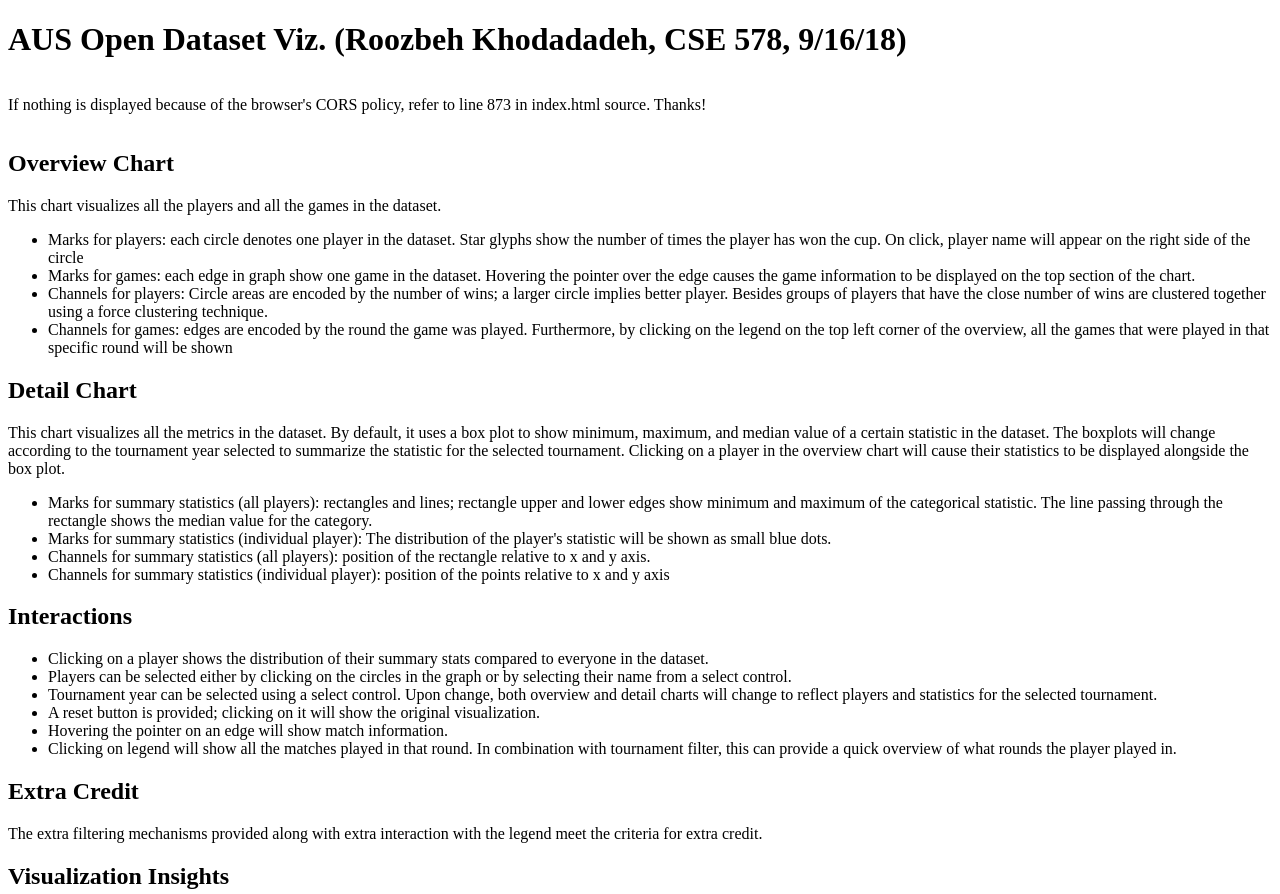
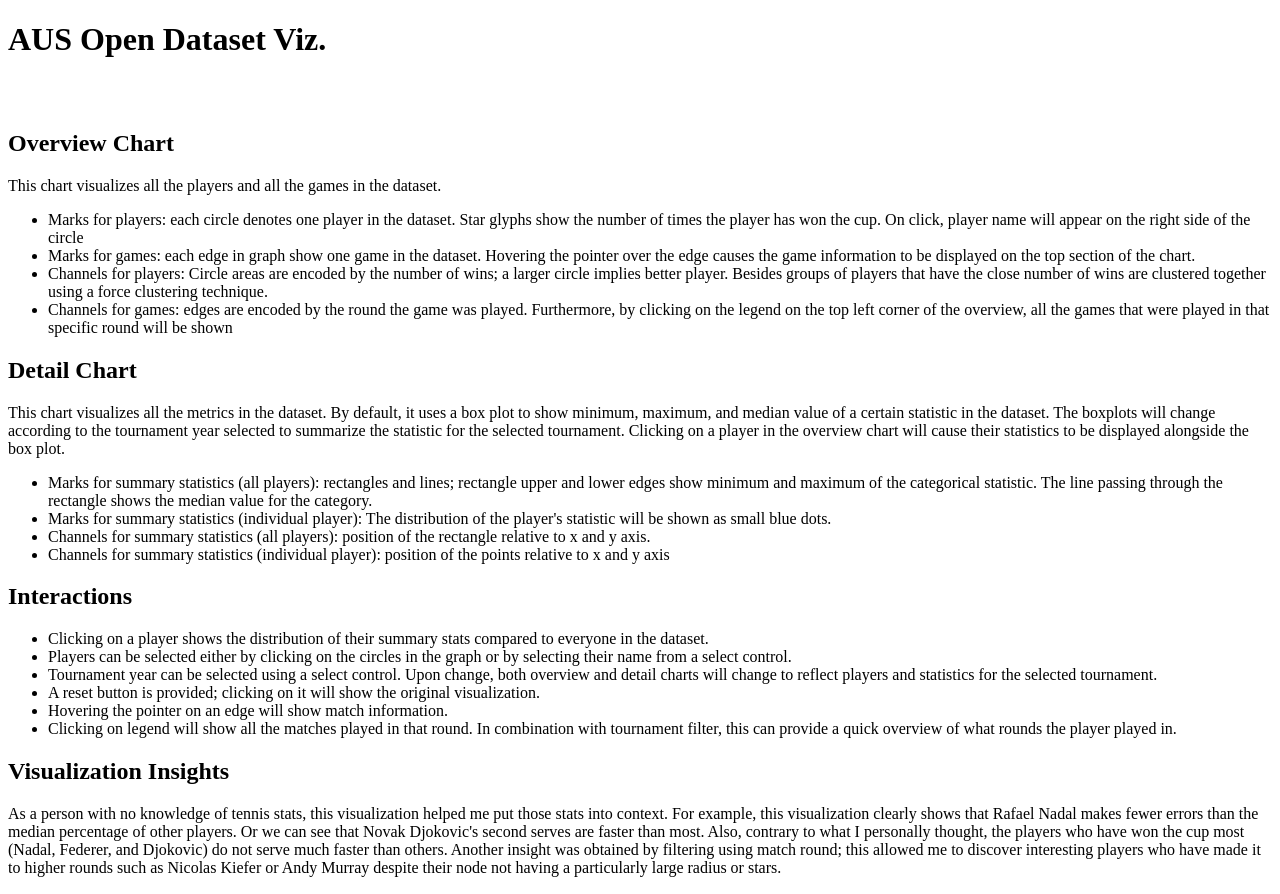
Before and after one commit to roozgit/TennisViz, a plain HTML site: page index.html in a window 1280 px wide. Shown: the top 894 px of the page. Drawn offline with nearby package versions, Linux system fonts and the light colour scheme; no server answers; a script that the page names is missing.

Commit message:
for publishing

```diff
--- a/index.html
+++ b/index.html
@@ -2,7 +2,7 @@
 <html lang="en">
 <head>
     <meta charset="UTF-8">
-    <title>Tennis ViZ; Roozbeh Khodadadeh; CSE 578; 9-5-2018</title>
+    <title>Tennis ViZ!</title>
     <style>.colu {
         display: flex;
     }
@@ -13,10 +13,9 @@
     <script type="text/javascript" src="js/forceCluster.js"></script>
 </head>
 <body>
-<h1>AUS Open Dataset Viz. (Roozbeh Khodadadeh, CSE 578, 9/16/18)</h1>
+<h1>AUS Open Dataset Viz.</h1>
 <div class="colu">
-    <div class="leftSide"><p id="gameInfo">If nothing is displayed because of the browser's CORS policy, refer to line 873
-     in index.html source. Thanks!</p></div>
+    <div class="leftSide"><p id="gameInfo"></p></div>
     <div class="rightSide"></div>
 </div>
 <div>
@@ -75,9 +74,7 @@
             played in.
         </li>
     </ul>
-    <h2>Extra Credit</h2>
-    <p>The extra filtering mechanisms provided along with extra interaction with the legend meet the criteria for extra
-        credit.</p>
+
     <h2>Visualization Insights</h2>
     <p>As a person with no knowledge of tennis stats, this visualization helped me put those stats into context.
         For example, this visualization clearly shows that Rafael Nadal makes fewer errors than the median percentage of
```
